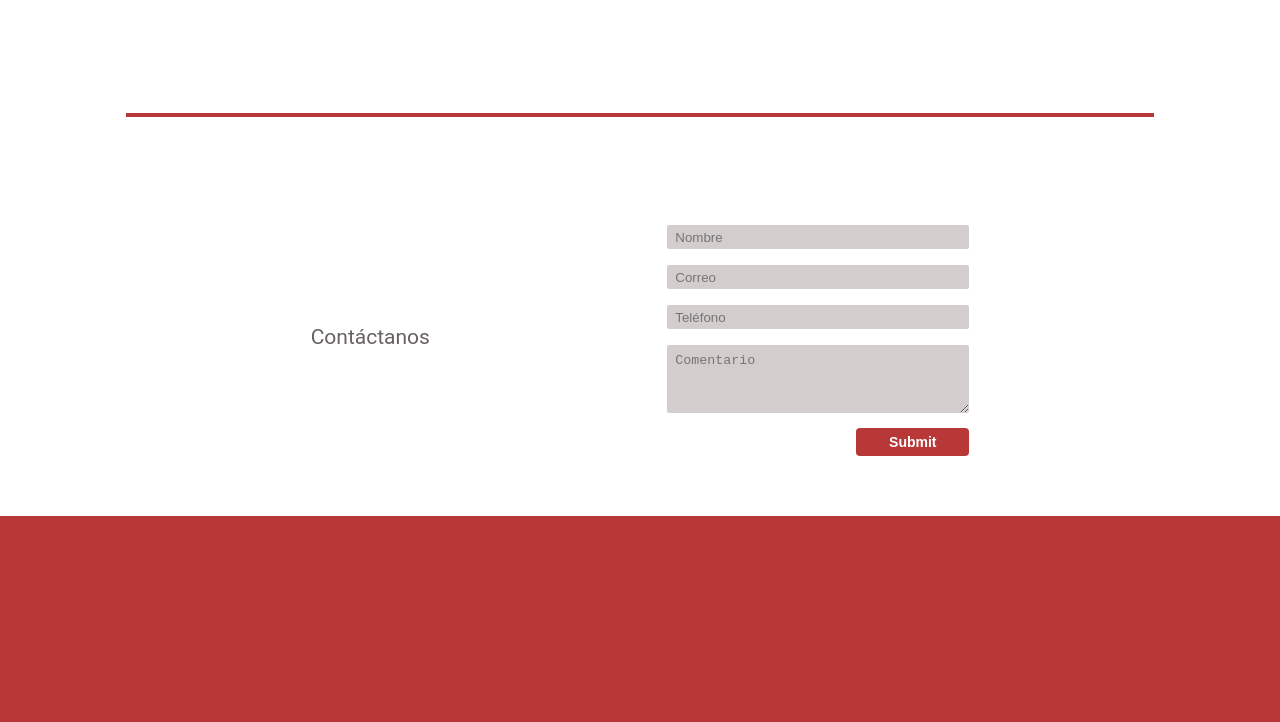
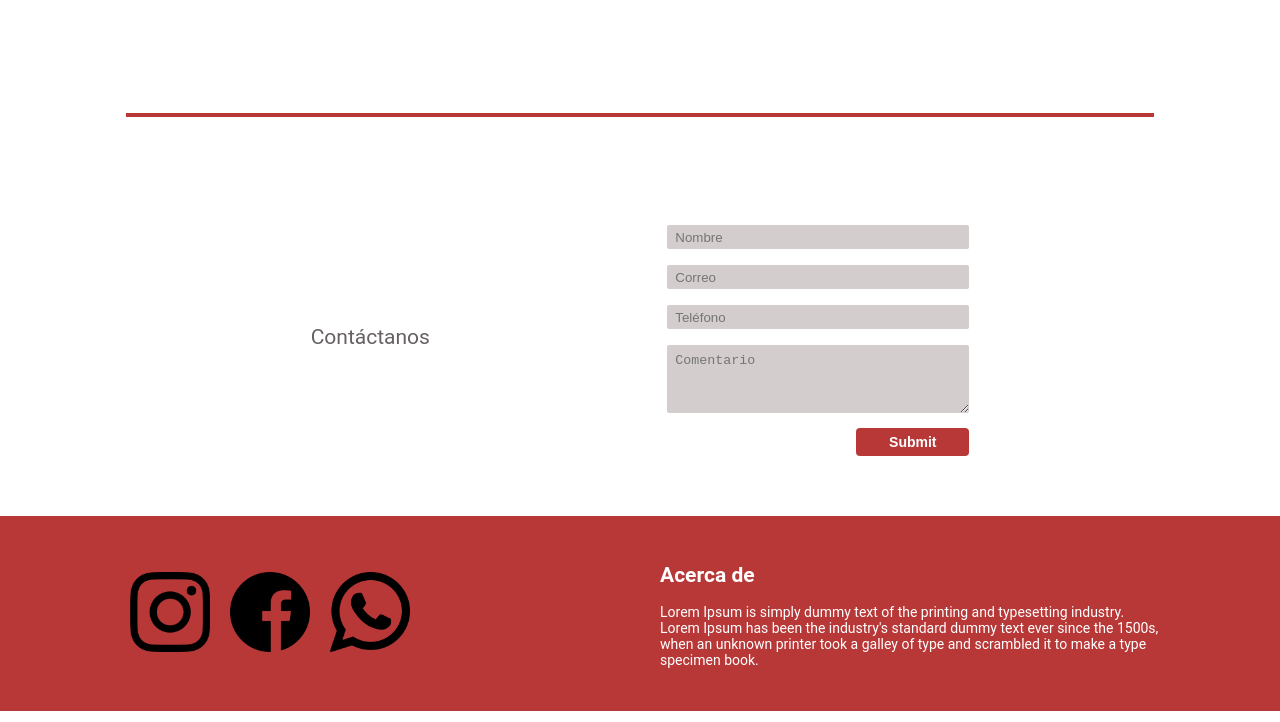
Before and after one commit to LyleDylandy/CDS, a plain HTML site: page index.html in a window 1280 px wide. Shown: the part 1547-2269 px from the top of the page. Drawn offline with Linux system fonts and the light colour scheme.

Commit message:
Add files via upload

```diff
--- a/estilos.css
+++ b/estilos.css
@@ -302,7 +302,27 @@ form{
   font-weight: 900;
 }
 
-Footer{
+.footer{
   background-color: #B83838;
-  height: 206px;
+  height: 195px;
+  display: flex;
+  justify-content: space-around;
+  align-items: center;
+  color: #FFFFFF;
+  font-size: 14px;
 }
+
+.media{
+  display: flex;
+  align-items: center;
+}
+
+.media img{
+  height: 80px;
+  width: 80px;
+  padding: 10px;
+}
+
+.history{
+  width: 500px;
+}
--- a/index.html
+++ b/index.html
@@ -138,8 +138,16 @@
   </div>
 </div>
 
-<footer>
-
+<footer class="footer">
+<div class="media">
+<a href="https://www.instagram.com/codesign_rd/?igshid=cquoji2qof02" target="_blank"><img src="insta.png"></a>
+<a href="" target="_blank"><img src="fb.png"></a>
+<a href="https://wa.me/18299871930" target="_blank"><img src="ws.png"></a>
+</div>
+<div class="history">
+  <h2>Acerca de</h2>
+  <p>Lorem Ipsum is simply dummy text of the printing and typesetting industry. Lorem Ipsum has been the industry's standard dummy text ever since the 1500s, when an unknown printer took a galley of type and scrambled it to make a type specimen book.</p>
+</div>
 </footer>
 
 </body>
```
Also changed, not shown: fb.png (added), insta.png (added), ws.png (added).
